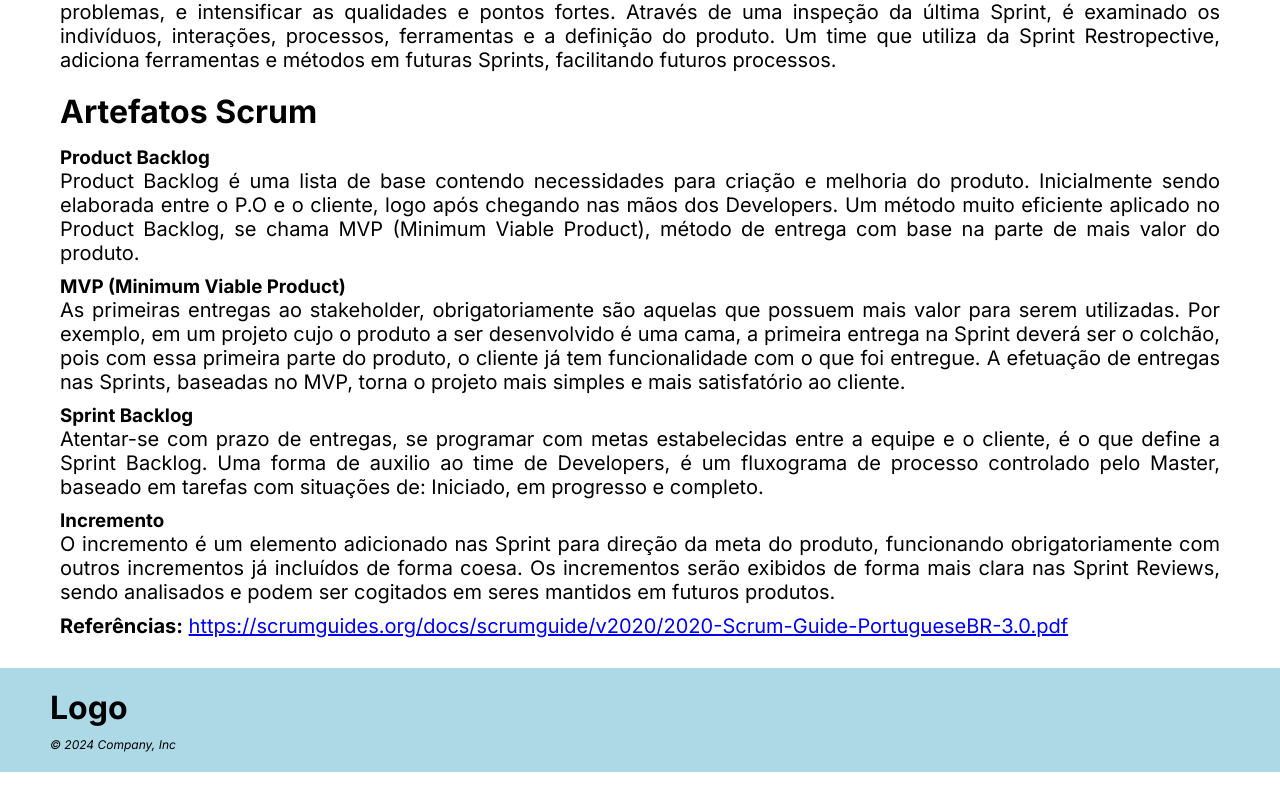
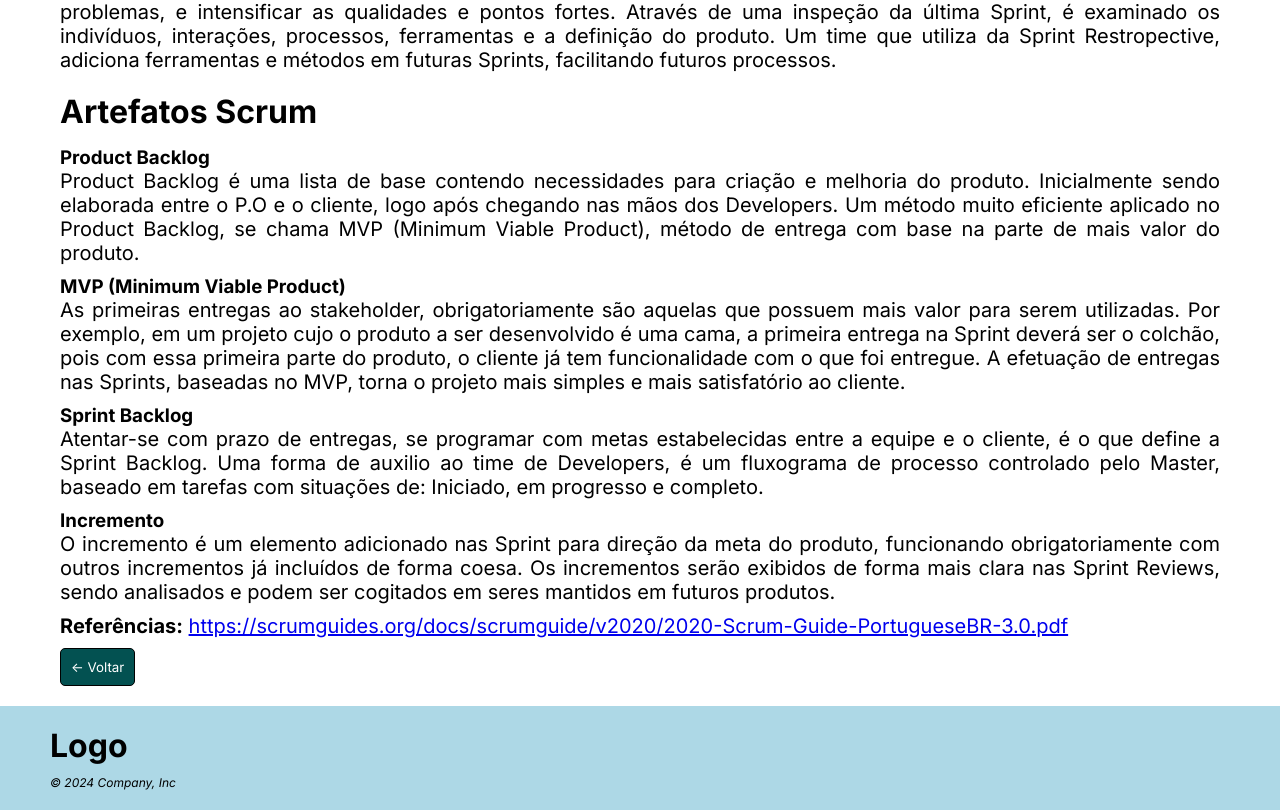
Before and after one commit to davihelisson/FATEC-API-Under_Devs, a plain HTML site: page src/Scrum.html in a window 1280 px wide. Shown: the part 1899-2709 px from the top of the page. Before the commit the page ends 2671 px from the top, so only its background shows below. Drawn offline with Linux system fonts and the light colour scheme.

Commit message:
✨ feat: botão voltar para home
Botão destinado a voltar para página home dentro das páginas de módulos

```diff
--- a/src/Scrum.html
+++ b/src/Scrum.html
@@ -123,6 +123,8 @@
             </p>
 
             <p><b>Referências:</b> <a href="https://scrumguides.org/docs/scrumguide/v2020/2020-Scrum-Guide-PortugueseBR-3.0.pdf">https://scrumguides.org/docs/scrumguide/v2020/2020-Scrum-Guide-PortugueseBR-3.0.pdf</a></p>
+
+            <a href="Index.html"><button><- Voltar</button></a>
         </div>
     </main>
 
--- a/src/style.css
+++ b/src/style.css
@@ -140,9 +140,22 @@ footer p {
     font-size: 20px;
 }
 
-ul, ol{
+.scrum-contents ul, .scrum-contents ol{
     text-align: justify;
     padding: 20px 0px;
     font-size: 20px;
     list-style-position: inside;
 }
+
+.scrum-contents button {
+    color: white;
+    background-color: rgb(3, 81, 81);
+    border: solid 1px black;
+    border-radius: 5px;
+    padding: 10px;
+    cursor: pointer;
+}
+
+.scrum-contents button:hover {
+    background-color: rgb(6, 112, 112);
+}
```
Also changed, not shown: src/DevTeam.html (+1 -2 lines), src/ProductOwner.html (+1 -0 lines), src/ScrumMaster.html (+1 -0 lines).
